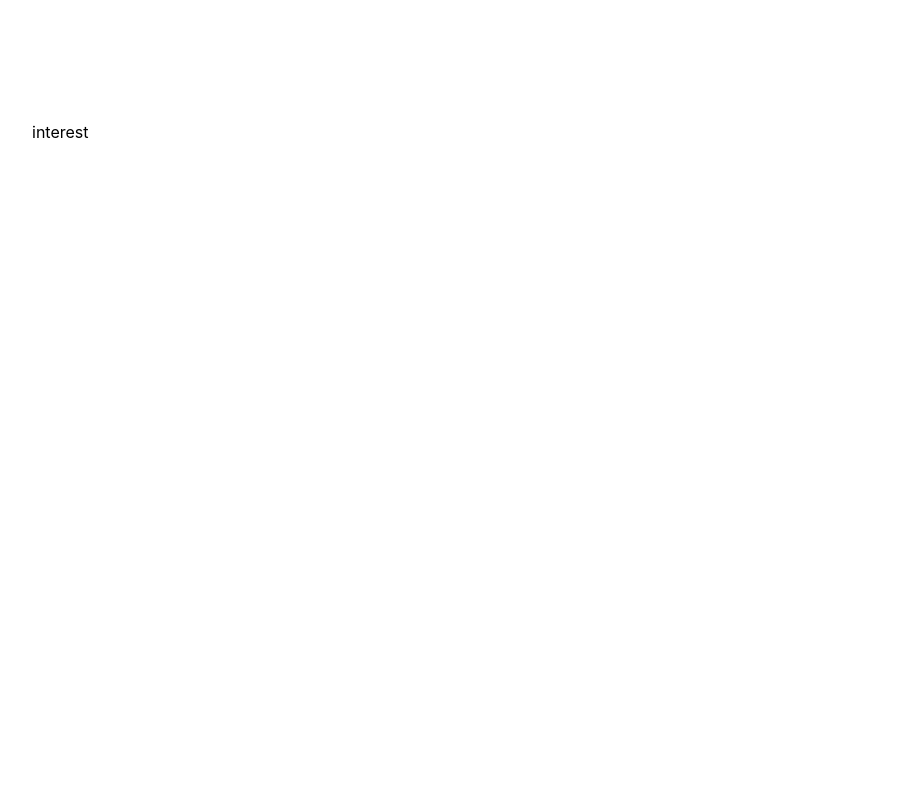
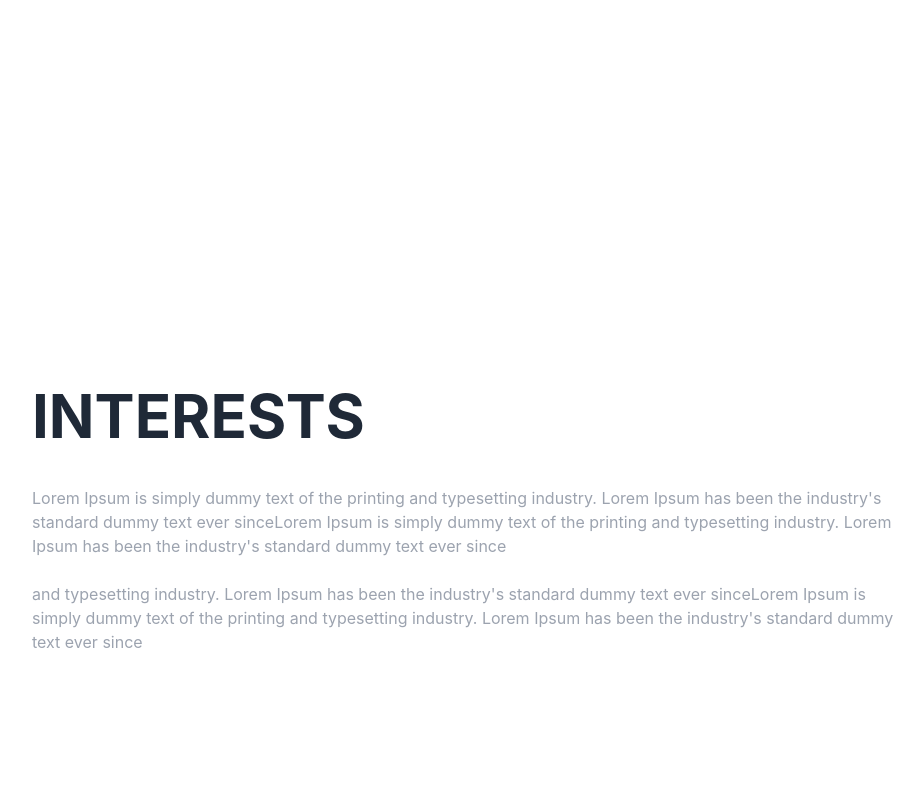
Before and after one commit to alfirman-rctn-hacktiv8/assignment-02, a React (Create React App) app: page / in a window 1280 px wide. Shown: the part 3080-3880 px from the top of the page, without its empty margins (328-1252 px from the left). Built offline with nearby package versions, Linux system fonts and the light colour scheme.

Commit message:
add interests section

```diff
--- a/src/sections/Interests.js
+++ b/src/sections/Interests.js
@@ -1,5 +1,16 @@
 const Interests = () => {
-  return <div id="interests" className="h-screen">interest</div>;
+  return (
+    <div
+      id="interests"
+      className="h-screen flex flex-col justify-center space-y-10"
+    >
+      <h1 className="uppercase text-6xl font-bold text-gray-800">interests</h1>
+      <p className="text-gray-400 whitespace-pre-line">{interest}</p>
+    </div>
+  );
 };
 
+const interest =
+  "Lorem Ipsum is simply dummy text of the printing and typesetting industry. Lorem Ipsum has been the industry's standard dummy text ever sinceLorem Ipsum is simply dummy text of the printing and typesetting industry. Lorem Ipsum has been the industry's standard dummy text ever since \n\nand typesetting industry. Lorem Ipsum has been the industry's standard dummy text ever sinceLorem Ipsum is simply dummy text of the printing and typesetting industry. Lorem Ipsum has been the industry's standard dummy text ever since";
+
 export default Interests;
```
